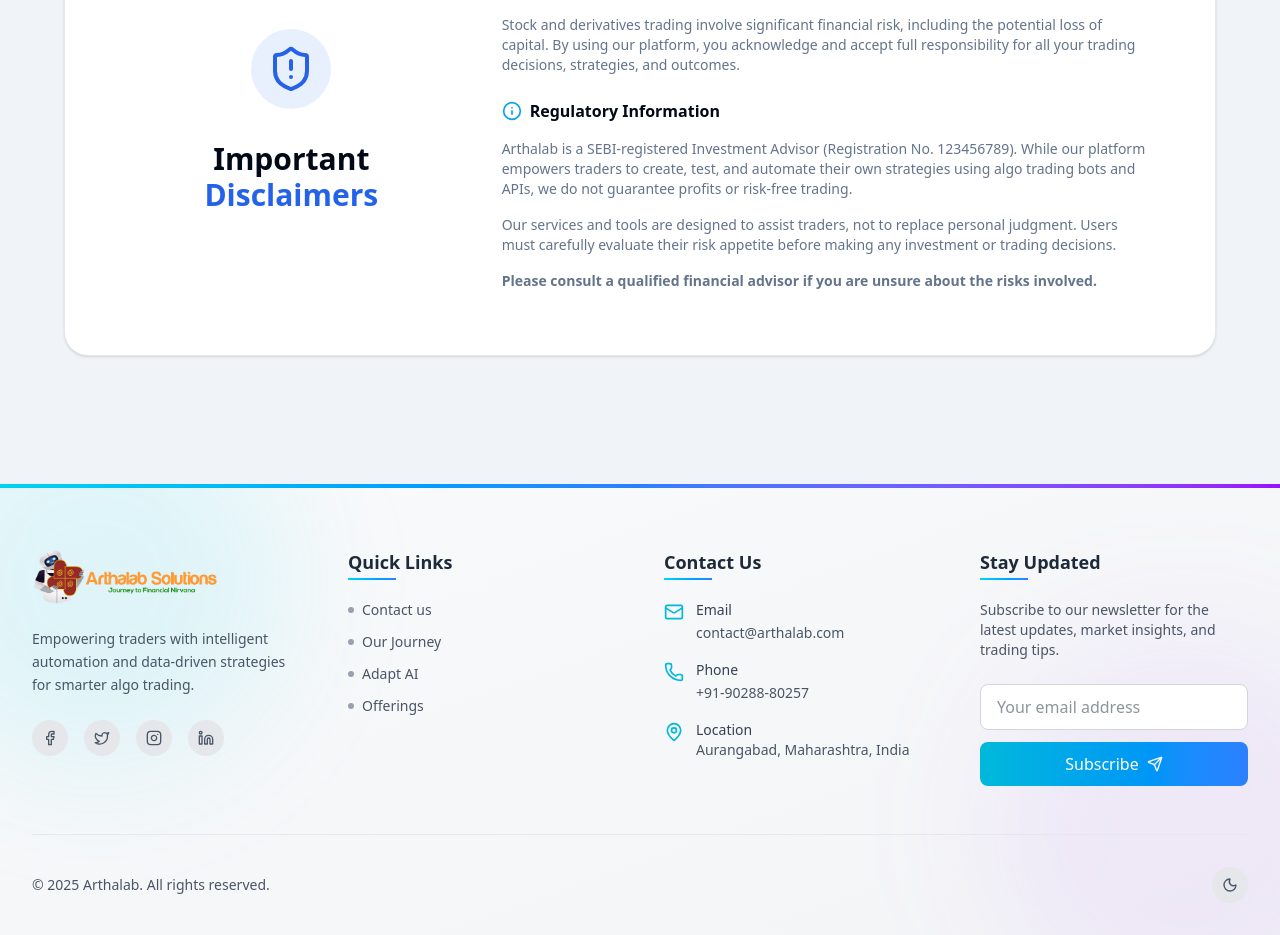
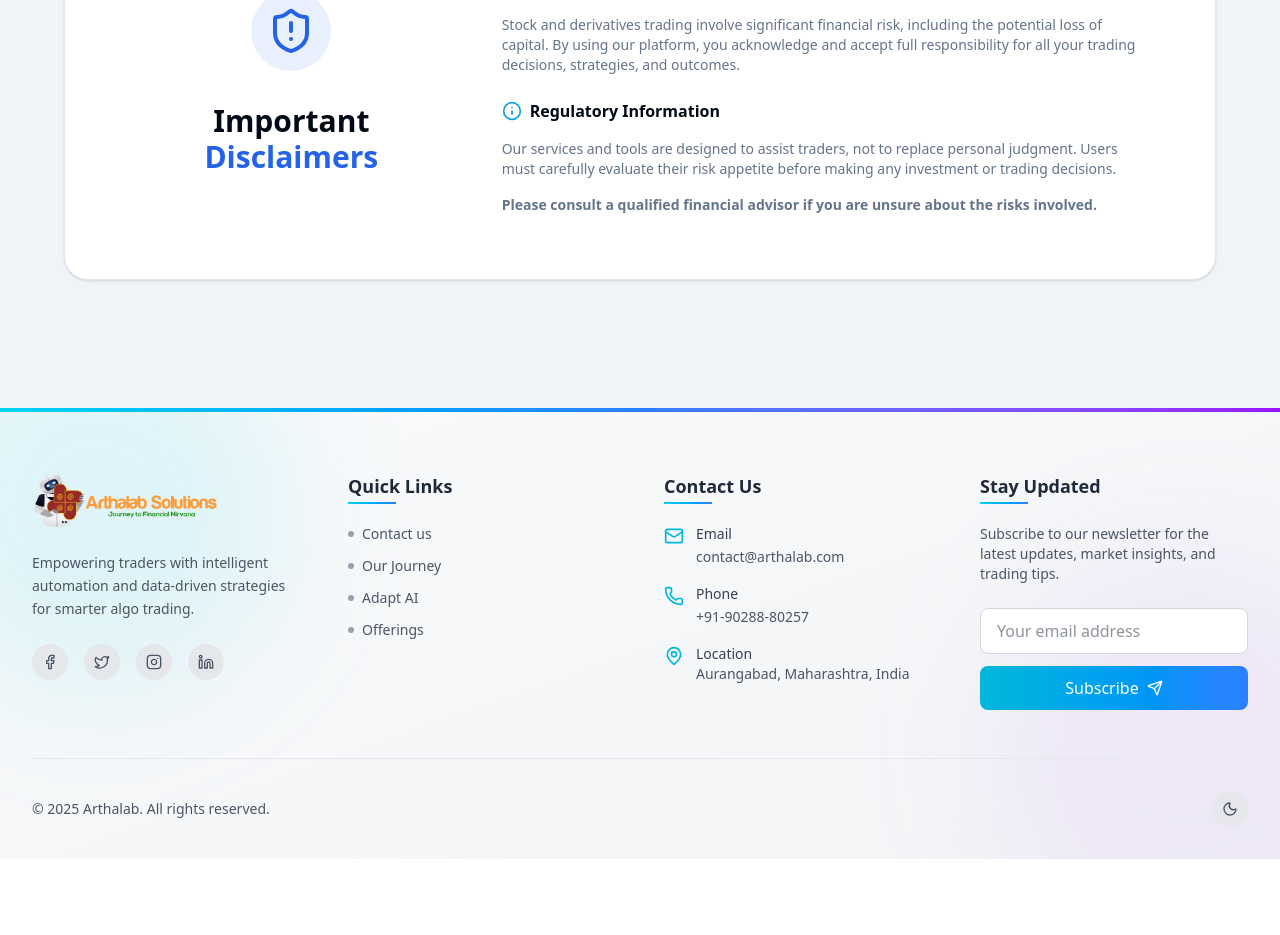
Before and after one commit to PRAYATN-CODE/Arthalab.com, a Next.js app: page / in a window 1280 px wide. Shown: the part 6780-7715 px from the top of the page. After the commit the page ends 7639 px from the top, so only its background shows below. Built offline with nearby package versions, Linux system fonts and the light colour scheme; no server answers.

Commit message:
Update DisclaimerSection.tsx

```diff
--- a/src/app/components/ui/DisclaimerSection.tsx
+++ b/src/app/components/ui/DisclaimerSection.tsx
@@ -64,9 +64,9 @@
                                 <Info className="w-5 h-5 text-accent dark:text-dark-accent" />
                                 <span>Regulatory Information</span>
                             </p>
-                            <p className="text-sm">
+{/*                             <p className="text-sm">
                                 Arthalab is a SEBI-registered Investment Advisor (Registration No. 123456789). While our platform empowers traders to create, test, and automate their own strategies using algo trading bots and APIs, we do not guarantee profits or risk-free trading.
-                            </p>
+                            </p> */}
                             <p className="text-sm">
                                 Our services and tools are designed to assist traders, not to replace personal judgment. Users must carefully evaluate their risk appetite before making any investment or trading decisions.
                             </p>
```
